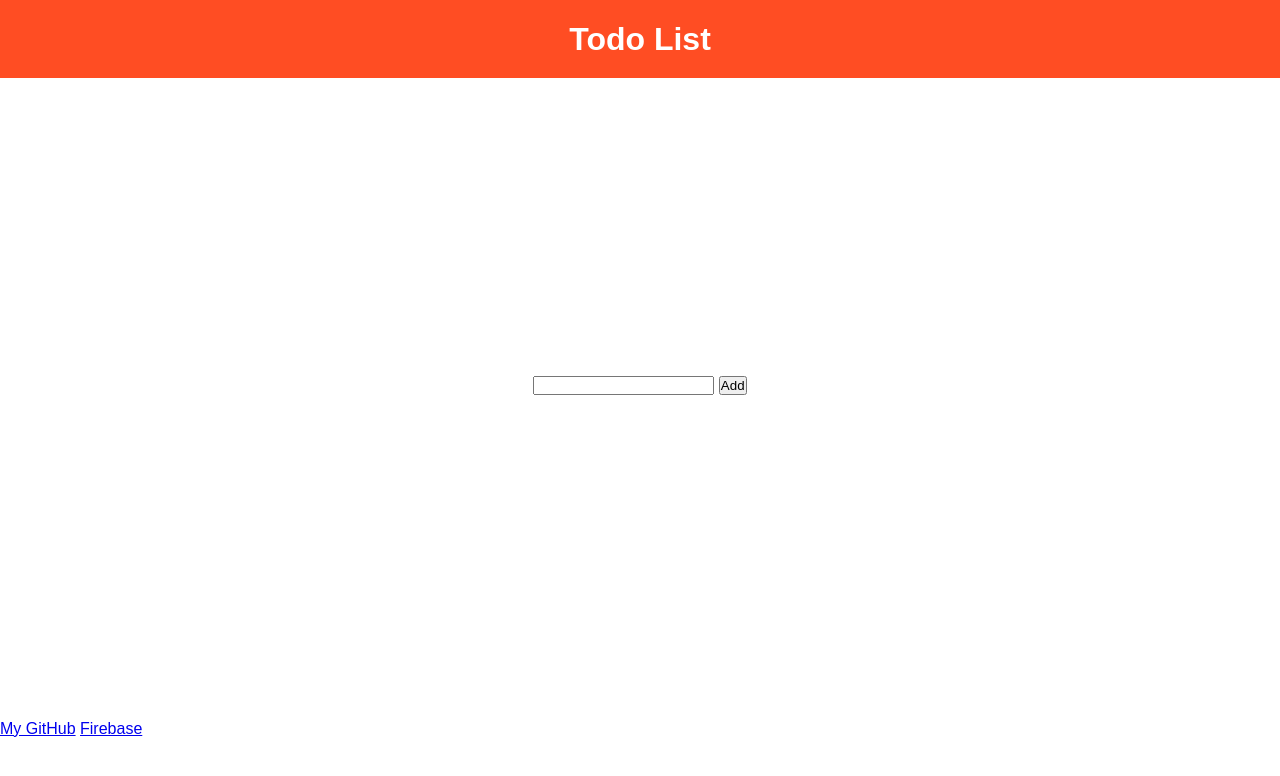
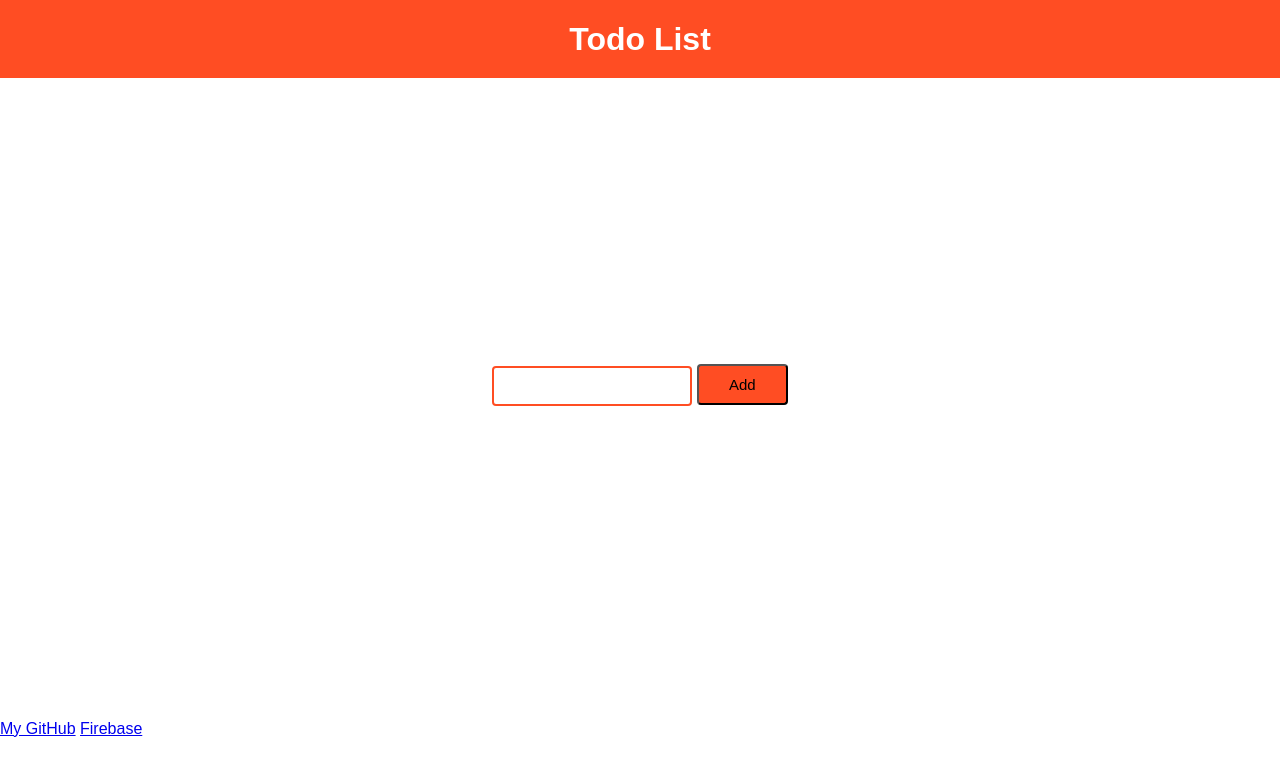
Before and after one commit to 2153749860/Firebase, a plain HTML site: page index.html in a window 1280 px wide. Drawn offline with Linux system fonts and the light colour scheme; no server answers.

Commit message:
styles input and button complete

```diff
--- a/styles.css
+++ b/styles.css
@@ -46,6 +46,7 @@ header{
 footer{
   height:100%;
   grid-area: footer;
+
 }
 
 #task{
@@ -58,3 +59,20 @@ footer{
   align-self: start;
   margin-top: 30px;
 }
+
+input{
+  border: 2px solid rgb(255, 77, 35);
+  border-radius: 4px;
+  height: 40px;
+  width: 200px;
+}
+
+button{
+  background-color: rgb(255, 77, 35);
+  padding: 10px 30px;
+  font-size: 15px;
+  cursor: pointer;
+  text-decoration: none;
+  border-radius: 4px;
+  border-color: black;
+}
```
